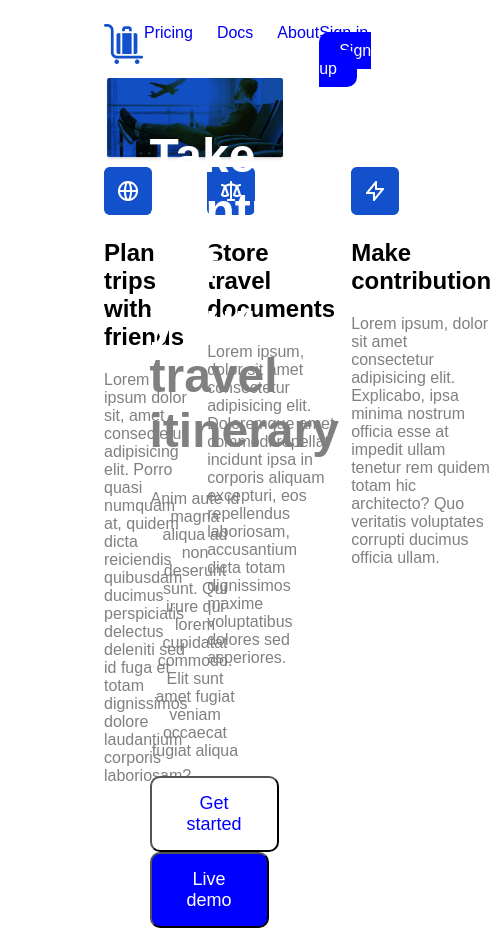
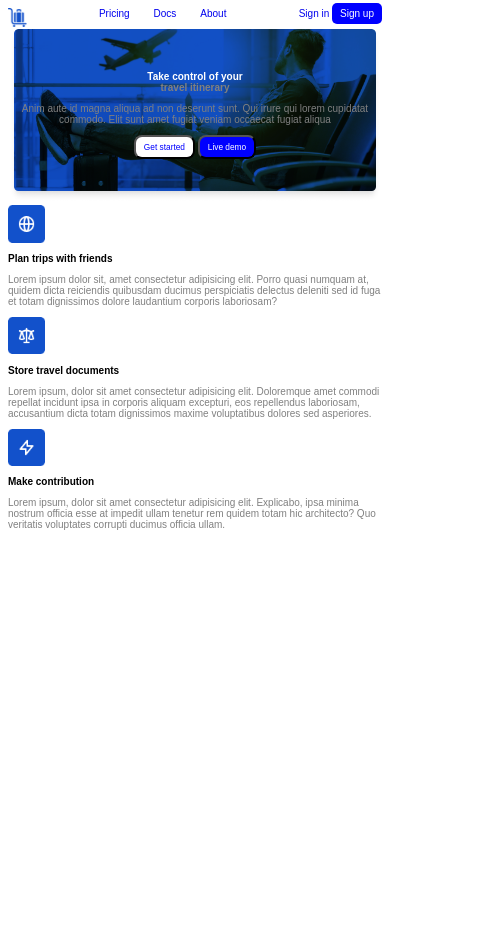
Before and after one commit to Khemmie-Ray/Travella.flexbox, a plain HTML site: page index.html in a window 390 px wide. Shown: the whole page, 491 px wide, since content can reach past the window. After the commit the page ends 844 px from the top, so only its background shows below. Drawn offline with Linux system fonts and the light colour scheme.

Commit message:
mobile view

```diff
--- a/index.html
+++ b/index.html
@@ -11,7 +11,7 @@
     <div class="container">
       <nav>
         <div class="logo">
-          <img src="Images/Group.png" alt="" />
+          <img src="Images/Group.png" width="100%" alt="" />
         </div>
         <div class="nav-a">
           <a href="#">Pricing</a>
@@ -42,7 +42,7 @@
       </div>
       <div class="flex">
         <div>
-          <img src="Images/Brand icon2.png" alt="" />
+          <img class="icon" src="Images/Brand icon2.png" width="60px" alt="" />
           <h2>Plan trips with friends</h2>
           <p>
             Lorem ipsum dolor sit, amet consectetur adipisicing elit. Porro
@@ -52,7 +52,7 @@
           </p>
         </div>
         <div>
-          <img src="Images/Brand icon(1).png" alt="" />
+          <img class="icon" src="Images/Brand icon(1).png" width="60x" alt="" />
           <h2>Store travel documents</h2>
           <p>
             Lorem ipsum, dolor sit amet consectetur adipisicing elit. Doloremque
@@ -62,7 +62,7 @@
           </p>
         </div>
         <div>
-          <img src="Images/Brand icon.png" alt="" />
+          <img class="icon" src="Images/Brand icon.png" width="60px" alt="" />
           <h2>Make contribution</h2>
           <p>
             Lorem ipsum, dolor sit amet consectetur adipisicing elit. Explicabo,
--- a/main.css
+++ b/main.css
@@ -70,3 +70,43 @@ p {
     align-content: space-evenly;
     gap: 1rem;
 }
+
+@media only screen and (max-width: 1024px) {
+    .container {
+        font-size: 10px;
+        margin: 0rem 0rem;
+    }
+
+    h1, h2 {
+        font-size: 10px;
+    }
+
+    .logo {
+        width: 5%;
+    }
+
+    .blue {
+        padding: 5px 8px;
+        border-radius: 5px;
+    }
+
+    .flex {
+        display: inline-block;
+    }
+
+    .content {
+        top: 20%;
+        left: 0%;
+        width: 100%;
+    }
+
+    button {
+        padding: 5px 8px;
+        font-size: smaller;
+        border-radius: 8px;
+    }
+
+    .icon {
+        width: 10%;
+    }
+}
```
